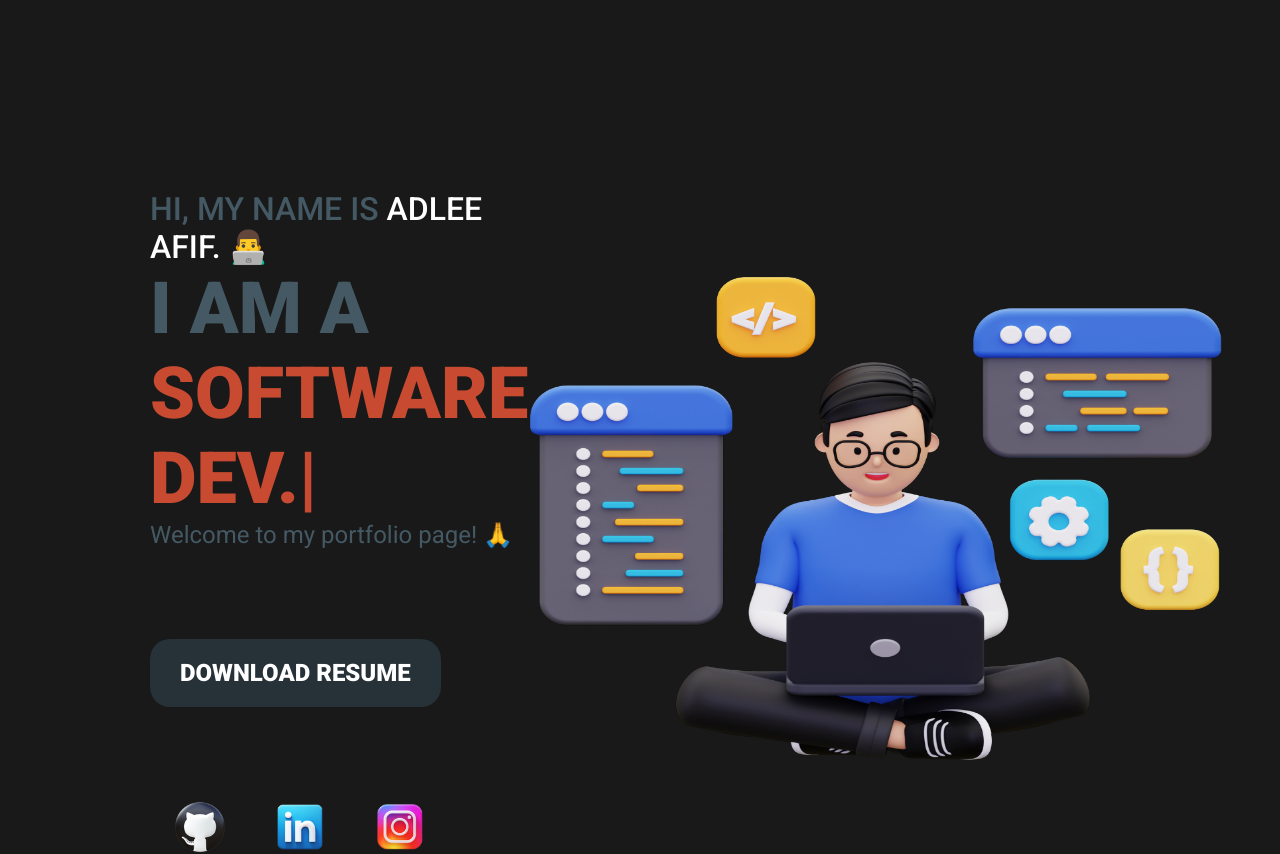
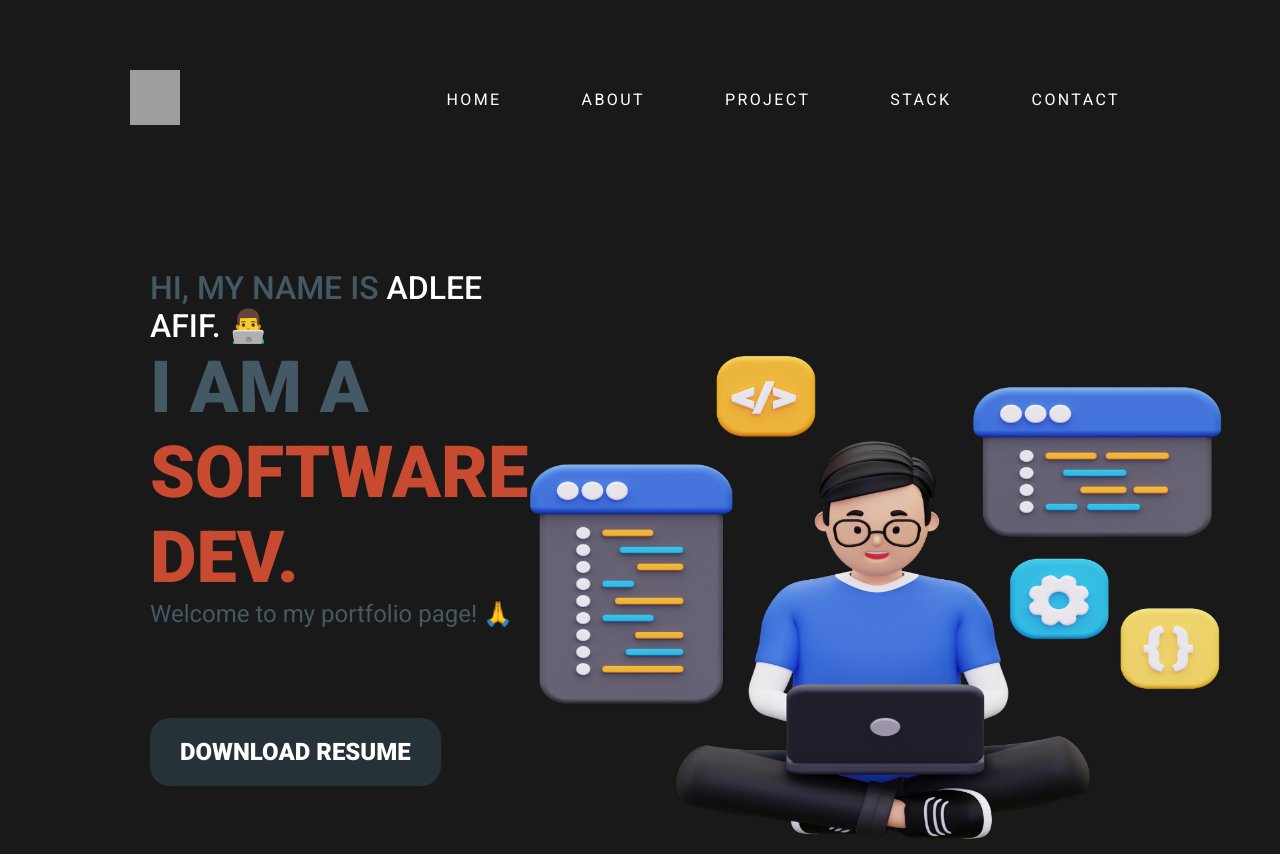
Before and after one commit to AdleeAfif/portfolio-app, a React (Create React App) app: page / in a window 1280 px wide. Shown: the top 854 px of the page. Built offline with nearby package versions, Linux system fonts and the light colour scheme; grey boxes are pictures that could not be loaded.

Commit message:
Added Header and Routes

```diff
--- a/src/view/App.css
+++ b/src/view/App.css
@@ -1 +1,6 @@
 @import url("https://fonts.googleapis.com/css2?family=Roboto:ital,wght@0,100;0,300;0,400;0,500;0,700;0,900;1,100;1,300;1,400;1,500;1,700;1,900&display=swap");
+
+.App {
+  display: flex;
+  flex-direction: column;
+}
--- a/src/view/App.js
+++ b/src/view/App.js
@@ -1,10 +1,19 @@
+import React from "react";
+import { Route, Routes } from "react-router-dom";
+
 import "./App.css";
+import Header from "./component/header";
+import About from "./about/about";
 import Home from "./home/home";
 
 function App() {
   return (
     <div className="App">
-      <Home />
+      <Header />
+      <Routes>
+        <Route path="/" element={<Home />} />
+        <Route path="/about" element={<About />} />
+      </Routes>
     </div>
   );
 }
```
